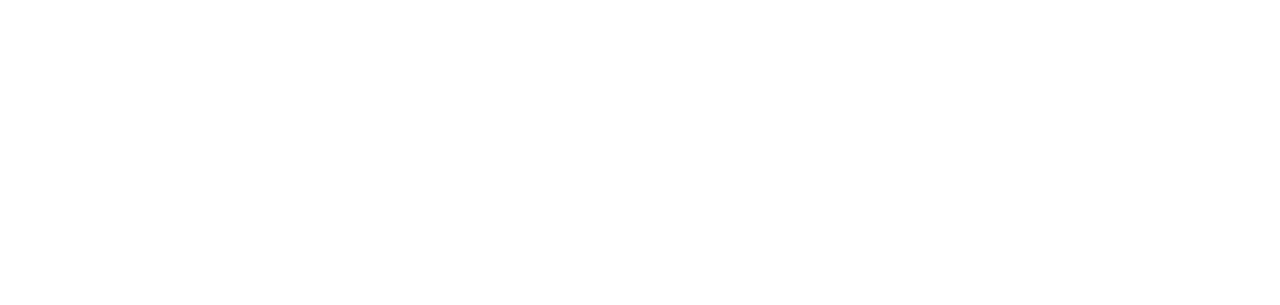
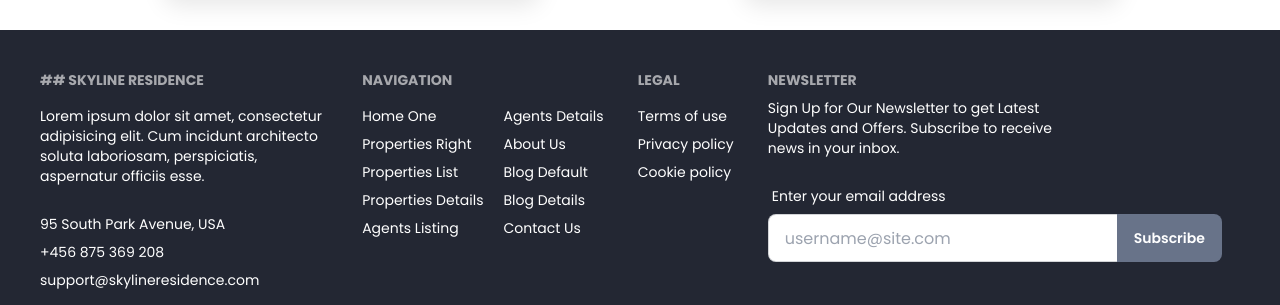
Before and after one commit to Salman7D/real-estate, a React (Vite) app: page / in a window 1280 px wide. Shown: the part 2492-2797 px from the top of the page. Before the commit the page ends 2482 px from the top, so only its background shows below. Built offline with nearby package versions, Linux system fonts and the light colour scheme; no server answers.

Commit message:
footer added

```diff
--- a/index.html
+++ b/index.html
@@ -5,7 +5,7 @@
     <link rel="icon" type="image/svg+xml" href="/vite.svg" />
     <link rel="stylesheet" href="https://unpkg.com/aos@next/dist/aos.css" />
     <meta name="viewport" content="width=device-width, initial-scale=1.0" />
-    <title>Vite + React</title>
+    <title>Skyline Residence</title>
   </head>
   <body>
     <div id="root"></div>
--- /dev/null
+++ b/src/Components/Footer/Footer.jsx
@@ -0,0 +1,84 @@
+import { Link } from "react-router-dom";
+
+
+const Footer = () => {
+    return (
+        <div>
+            <footer className="footer p-10  bg-[#232733]">
+  <nav>
+    <h6 className="footer-title text-white">## Skyline Residence</h6>
+    <p className=" lg:w-72 text-white lg:mb-5">Lorem ipsum dolor sit amet, consectetur adipisicing elit. Cum incidunt architecto soluta laboriosam, perspiciatis, aspernatur officiis esse.</p>
+    <a className="link link-hover text-white">95 South Park Avenue, USA</a>
+    <a className="link link-hover text-white">+456 875 369 208</a>
+    <a className="link link-hover text-white">support@skylineresidence.com</a>
+  </nav>
+  <nav>
+    <h6 className="footer-title text-white">Navigation</h6>
+    <div className="flex justify-center lg:gap-5">
+        <div>
+        <p className="link link-hover lg:mb-2 text-white">Home One</p>
+        <p className="link link-hover lg:mb-2 text-white">Properties Right</p>
+        <p className="link link-hover lg:mb-2 text-white">Properties List</p>
+        <p className="link link-hover lg:mb-2 text-white">Properties Details</p>
+        <p className="link link-hover lg:mb-2 text-white">Agents Listing</p>
+
+        </div>
+
+        <div>
+        <p className="link link-hover lg:mb-2 text-white">Agents Details</p>
+        <Link to="/about">
+        <p className="link link-hover lg:mb-2 text-white">About Us</p>
+        </Link>
+
+        <p className="link link-hover lg:mb-2 text-white">Blog Default</p>
+    <p className="link link-hover lg:mb-2 text-white">Blog Details</p>
+    <Link to="/contactUs">
+    <p className="link link-hover lg:mb-2 text-white">Contact Us</p>
+    </Link>
+
+
+        </div>
+
+    </div>
+
+  </nav>
+  <nav>
+    <h6 className="footer-title text-white">Legal</h6>
+    <a className="link link-hover text-white">Terms of use</a>
+    <a className="link link-hover text-white">Privacy policy</a>
+    <a className="link link-hover text-white">Cookie policy</a>
+  </nav>
+  <nav>
+  <form>
+    <h6 className="footer-title text-white">Newsletter</h6>
+    <h2 className="lg:w-72 text-white">Sign Up for Our Newsletter to get Latest Updates and Offers. Subscribe to receive news in your inbox.</h2>
+    <fieldset className="form-control w-80">
+      <label className="label">
+        <span className="label-text text-white lg:mt-5">Enter your email address</span>
+      </label>
+      <div className="join">
+        <input type="email" placeholder="username@site.com" className="input input-bordered join-item" />
+        <button className="bg-[#687389] text-white btn btn-ghost join-item">Subscribe</button>
+      </div>
+    </fieldset>
+  </form>
+  </nav>
+</footer>
+<footer className="footer px-10 py-4 border-t bg-[#232733] text-base-content border-base-300">
+  <aside className="items-center grid-flow-col">
+
+    <p className="text-white">2024 © Copyright - All Rights Reserved.</p>
+  </aside>
+  <nav className="md:place-self-center md:justify-self-end">
+    <div className="grid grid-flow-col gap-4">
+      <a className="text-white"><svg xmlns="http://www.w3.org/2000/svg" width="24" height="24" viewBox="0 0 24 24" className="fill-current"><path d="M24 4.557c-.883.392-1.832.656-2.828.775 1.017-.609 1.798-1.574 2.165-2.724-.951.564-2.005.974-3.127 1.195-.897-.957-2.178-1.555-3.594-1.555-3.179 0-5.515 2.966-4.797 6.045-4.091-.205-7.719-2.165-10.148-5.144-1.29 2.213-.669 5.108 1.523 6.574-.806-.026-1.566-.247-2.229-.616-.054 2.281 1.581 4.415 3.949 4.89-.693.188-1.452.232-2.224.084.626 1.956 2.444 3.379 4.6 3.419-2.07 1.623-4.678 2.348-7.29 2.04 2.179 1.397 4.768 2.212 7.548 2.212 9.142 0 14.307-7.721 13.995-14.646.962-.695 1.797-1.562 2.457-2.549z"></path></svg></a>
+      <a className="text-white"><svg xmlns="http://www.w3.org/2000/svg" width="24" height="24" viewBox="0 0 24 24" className="fill-current"><path d="M19.615 3.184c-3.604-.246-11.631-.245-15.23 0-3.897.266-4.356 2.62-4.385 8.816.029 6.185.484 8.549 4.385 8.816 3.6.245 11.626.246 15.23 0 3.897-.266 4.356-2.62 4.385-8.816-.029-6.185-.484-8.549-4.385-8.816zm-10.615 12.816v-8l8 3.993-8 4.007z"></path></svg></a>
+      <a className="text-white"><svg xmlns="http://www.w3.org/2000/svg" width="24" height="24" viewBox="0 0 24 24" className="fill-current"><path d="M9 8h-3v4h3v12h5v-12h3.642l.358-4h-4v-1.667c0-.955.192-1.333 1.115-1.333h2.885v-5h-3.808c-3.596 0-5.192 1.583-5.192 4.615v3.385z"></path></svg></a>
+    </div>
+  </nav>
+</footer>
+        </div>
+    );
+};
+
+export default Footer;
--- a/src/Components/Home/Home.jsx
+++ b/src/Components/Home/Home.jsx
@@ -20,7 +20,7 @@
                 </div>
             </div>
 
-            <div className="lg:grid lg:grid-cols-2 lg:gap-10 lg:ml-40 lg:mt-10">
+            <div className="lg:grid lg:grid-cols-2 lg:gap-10 lg:ml-40 lg:mt-10 lg:mb-10">
                 {
                     lists.map(aList => <SpecialityCard key={aList.id} lists={aList}></SpecialityCard>)
                 }
--- a/src/Components/Navbar/Navbar.jsx
+++ b/src/Components/Navbar/Navbar.jsx
@@ -39,7 +39,7 @@
         {navlinks}
       </ul>
     </div>
-    <Link to="/" className="btn btn-ghost text-xl">daisyUI</Link>
+    <Link to="/" className="btn btn-ghost text-xl">Skyline <span className="text-[#687389]">Residence</span> </Link>
   </div>
 
   <div className="navbar-center hidden lg:flex">
--- a/src/Components/Root/Root.jsx
+++ b/src/Components/Root/Root.jsx
@@ -1,3 +1,4 @@
+import Footer from "../Footer/Footer";
 import Navbar from "../Navbar/Navbar";
 import {Outlet} from "react-router-dom";
 
@@ -7,6 +8,7 @@
         <div>
             <Navbar></Navbar>
             <Outlet></Outlet>
+            <Footer></Footer>
         </div>
     );
 };
--- a/src/Components/UserInformation/UserInformation.jsx
+++ b/src/Components/UserInformation/UserInformation.jsx
@@ -8,7 +8,7 @@
     return (
         <div>
 
-            <div className="bg-[#F5F7FB] text-center lg:p-3">
+            <div className="bg-[#F5F7FB] text-center lg:p-3 lg:mb-10">
             <p className="font-medium">Name </p>
             <div className="bg-[#687389] lg:w-5 lg:h-1 lg:mb-3 lg:ml-[745px]">
 
```
